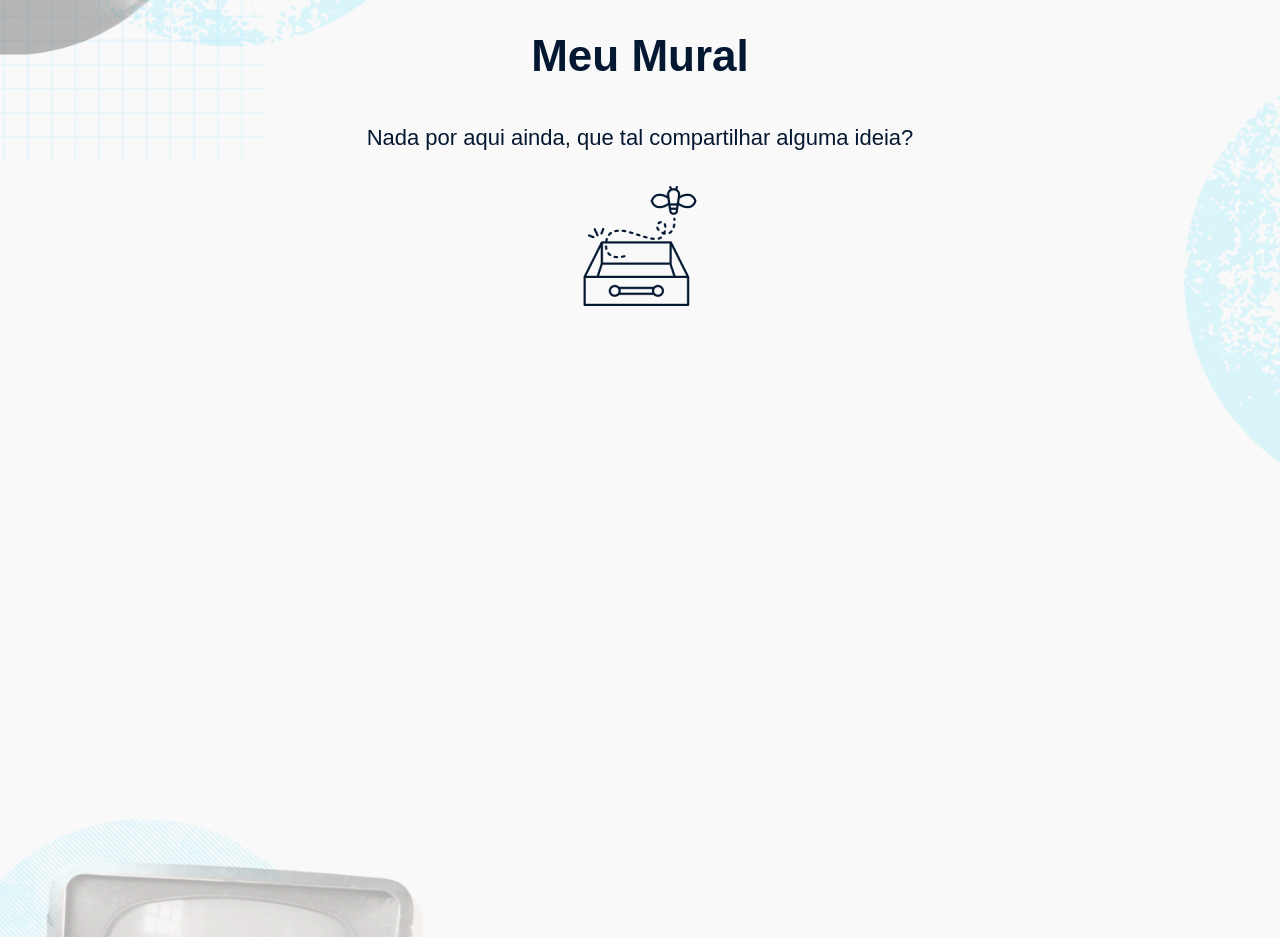
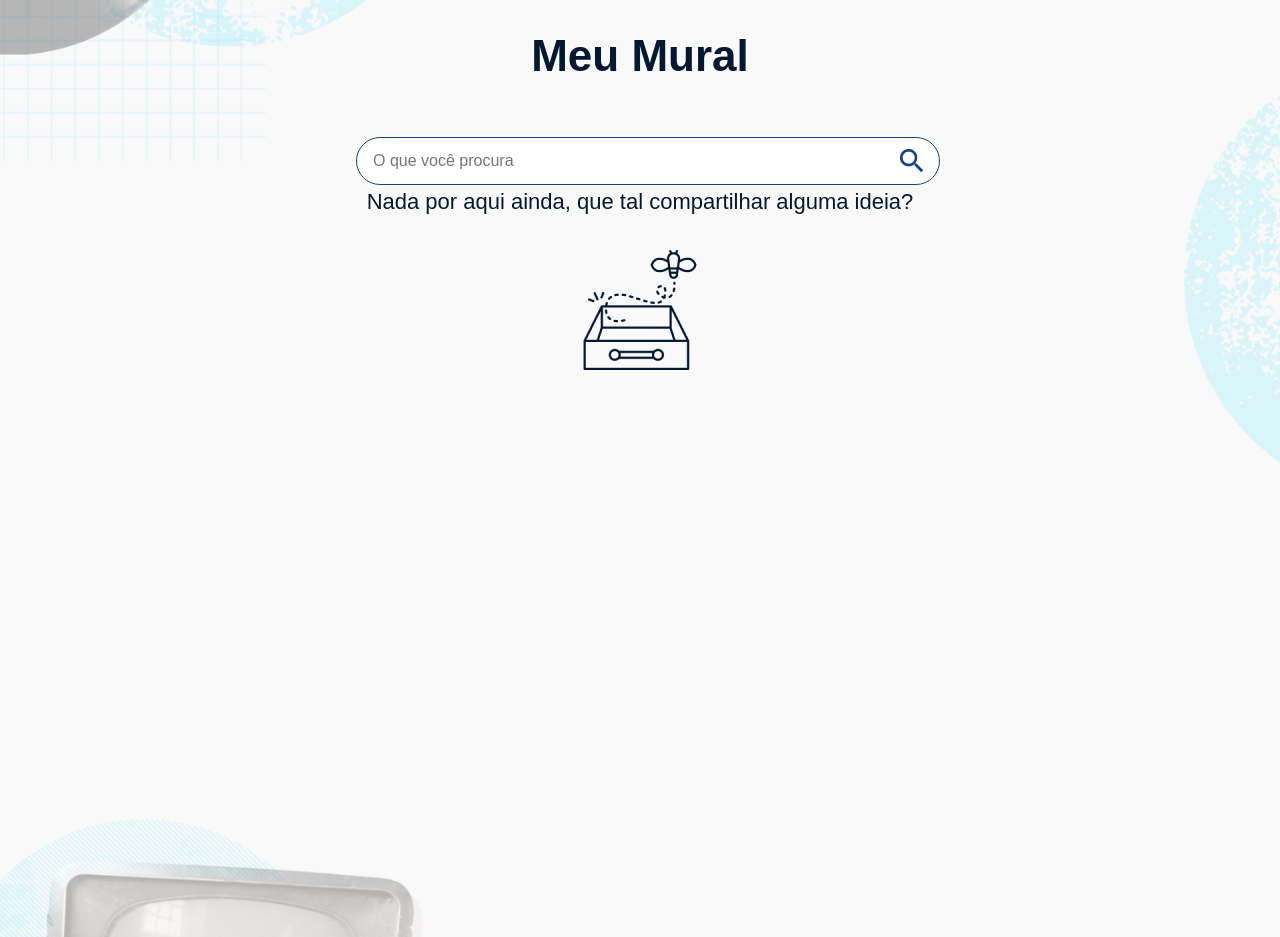
Before and after one commit to DFedizko/mural-de-pensamentos, a plain HTML site: page index.html in a window 1280 px wide. Shown: the part 1920-2857 px from the top of the page. Drawn offline with nearby package versions, Linux system fonts and the light colour scheme; no server answers.

Commit message:
Adicionando barra de busca

```diff
--- a/css/styles.css
+++ b/css/styles.css
@@ -124,7 +124,36 @@ h2, h3 {
   width: 100%;
 }
 
-#pensamento-conteudo, #pensamento-autoria {
+#busca-container {
+  display: flex;
+  align-items: center;
+  margin-top: 56px;
+  width: 100%;
+  max-width: 600px;
+  margin: 56px auto 0;
+  padding: 0 16px;
+}
+
+#campo-busca {
+  flex: 1;
+  width: 572px;
+  height: 48px;
+  padding: 8px 16px;
+  border-radius: 32px;
+  border: 1px solid #144480;
+  font-family: "Poppins", sans-serif;
+  font-size: 16px;
+  font-weight: 400;
+  outline: none;
+}
+
+.lupa {
+  margin-left: -40px;
+  width: 24px;
+  height: 24px;
+}
+
+#pensamento-conteudo, #pensamento-autoria, #pensamento-data {
   padding: 16px;
   border-radius: 8px;
   background: var(--Cinza-claro, #EDF0F4);
--- a/index.html
+++ b/index.html
@@ -62,6 +62,10 @@
       <span></span>
       <section id="lista-pensamentos-container">
         <h3>Meu Mural</h3>
+        <section id="busca-container">
+          <input type="text" id="campo-busca" placeholder="O que você procura">
+          <img class="lupa" src="./assets/imagens/lupa.png">
+        </section>
         <ul id="lista-pensamentos"></ul>
         <div id="mensagem-vazia"></div>
       </section>
```
Also changed, not shown: assets/imagens/icone-favorito.png (added), assets/imagens/icone-favorito_outline.png (added), assets/imagens/lupa.png (added).
